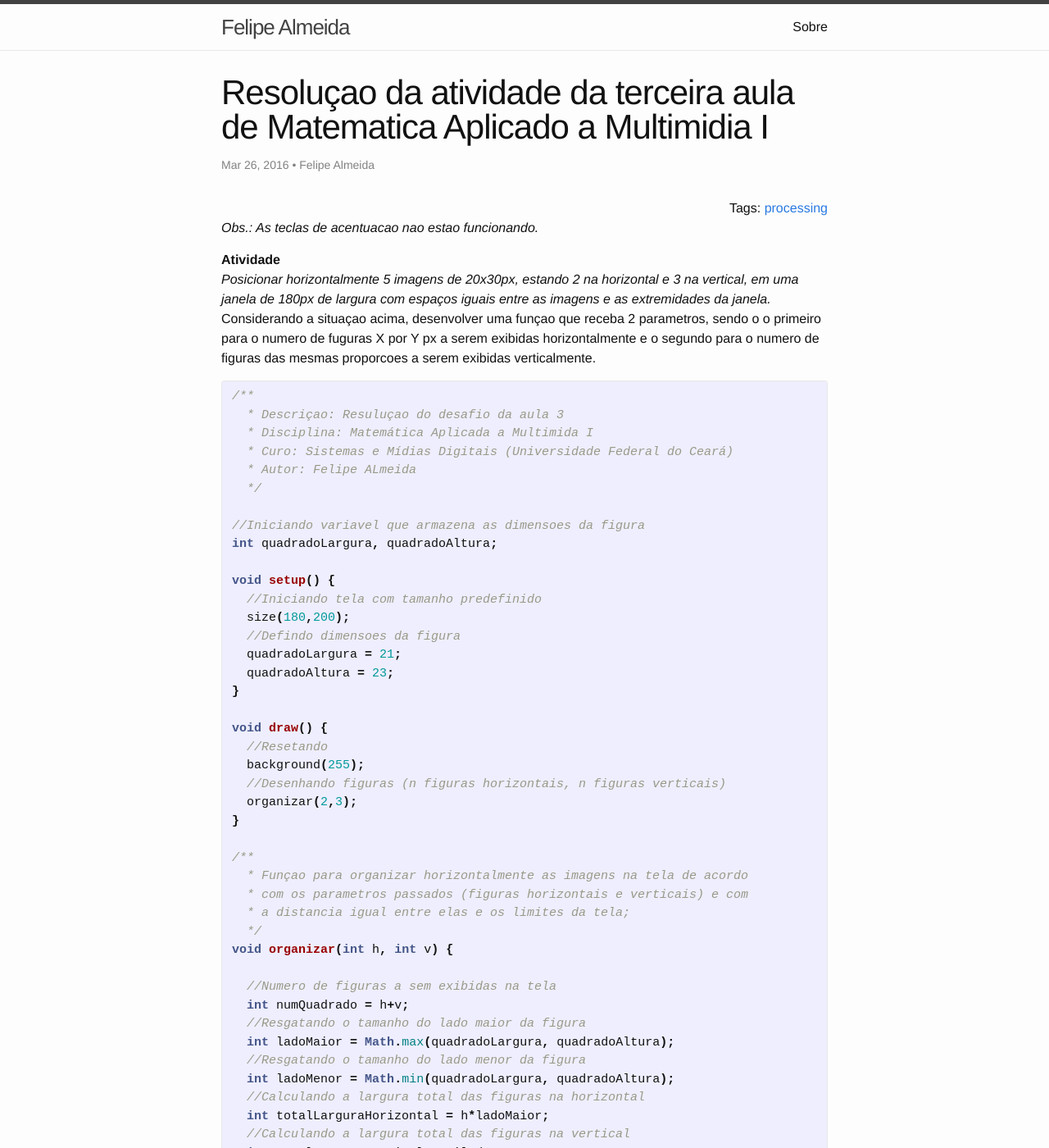
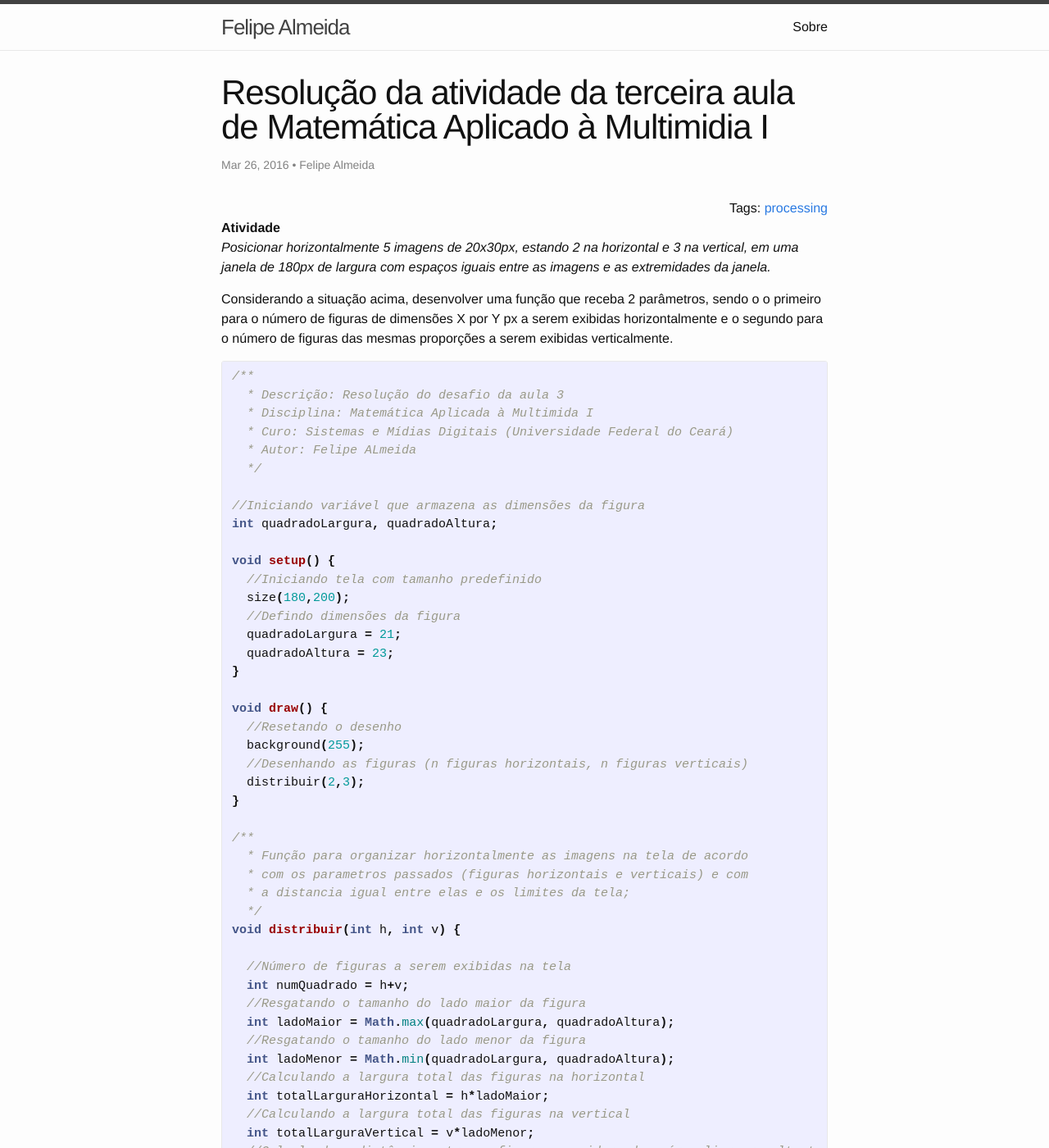
Before and after one commit to falmeidaco/blog-smd, a Jekyll site: the page built from _posts/2016-03-26-resolucao-atividade-aula3-mami.markdown, in a window 1280 px wide and 1400 px high. Shown: the whole window at 82% size. Built offline with Jekyll 4.4.1, drawn with Linux system fonts in a browser that asks for light colours; some of the changed text lies outside the part shown.

Commit message:
mudado o nome da função principal para 'distribuir'; correções de texto

```diff
--- a/_posts/2016-03-26-resolucao-atividade-aula3-mami.markdown
+++ b/_posts/2016-03-26-resolucao-atividade-aula3-mami.markdown
@@ -1,52 +1,52 @@
 ---
 layout: post
-title:  "Resoluçao da atividade da terceira aula de Matematica Aplicado a Multimidia I"
+title:  "Resolução da atividade da terceira aula de Matemática Aplicado à Multimidia I"
 date:   2016-03-26 13:00:00 -0300
 categories: smd matematica-aplicada-a-multimidia-i
 author: Felipe Almeida
 tags:
 - processing
 ---
-*Obs.: As teclas de acentuacao nao estao funcionando.*
 
 **Atividade**
 *Posicionar horizontalmente 5 imagens de 20x30px, estando 2 na horizontal e 3 na vertical, em uma janela de 180px de largura com espaços iguais entre as imagens e as extremidades da janela.*
-Considerando a situaçao acima, desenvolver uma funçao que receba 2 parametros, sendo o o primeiro para o numero de fuguras X por Y px a serem exibidas horizontalmente e o segundo para o numero de figuras das mesmas proporcoes a serem exibidas verticalmente.
+
+Considerando a situação acima, desenvolver uma função que receba 2 parâmetros, sendo o o primeiro para o número de figuras de dimensões X por Y px a serem exibidas horizontalmente e o segundo para o número de figuras das mesmas proporções a serem exibidas verticalmente.
 
 {% highlight java %}
 /**
-  * Descriçao: Resuluçao do desafio da aula 3
-  * Disciplina: Matemática Aplicada a Multimida I
+  * Descrição: Resolução do desafio da aula 3
+  * Disciplina: Matemática Aplicada à Multimida I
   * Curo: Sistemas e Mídias Digitais (Universidade Federal do Ceará)
   * Autor: Felipe ALmeida
   */
 
-//Iniciando variavel que armazena as dimensoes da figura
+//Iniciando variável que armazena as dimensões da figura
 int quadradoLargura, quadradoAltura;
 
 void setup() {
   //Iniciando tela com tamanho predefinido
   size(180,200);
-  //Defindo dimensoes da figura
+  //Defindo dimensões da figura
   quadradoLargura = 21;
   quadradoAltura = 23;
 }
 
 void draw() {
-  //Resetando
+  //Resetando o desenho
   background(255);
-  //Desenhando figuras (n figuras horizontais, n figuras verticais)
-  organizar(2,3);
+  //Desenhando as figuras (n figuras horizontais, n figuras verticais)
+  distribuir(2,3);
 }
 
 /**
-  * Funçao para organizar horizontalmente as imagens na tela de acordo
+  * Função para organizar horizontalmente as imagens na tela de acordo
   * com os parametros passados (figuras horizontais e verticais) e com
   * a distancia igual entre elas e os limites da tela;
   */
-void organizar(int h, int v) {
+void distribuir(int h, int v) {
 
-  //Numero de figuras a sem exibidas na tela
+  //Número de figuras a serem exibidas na tela
   int numQuadrado = h+v;
   //Resgatando o tamanho do lado maior da figura
   int ladoMaior = Math.max(quadradoLargura, quadradoAltura);
@@ -56,29 +56,29 @@ void organizar(int h, int v) {
   int totalLarguraHorizontal = h*ladoMaior;
   //Calculando a largura total das figuras na vertical
   int totalLarguraVertical = v*ladoMenor;
-  //Calculando a distancia entre as figuras considerando
+  //Calculando a distância entre as figuras considerando a área livre resultante das somas das larguras
   int distanciaFiguras = (width-(totalLarguraHorizontal+totalLarguraVertical))/(numQuadrado+1);
   //println(distanciaFiguras);
 
   //Defindo o preenchimento das figuras
   fill(0);
 
-  //Variavel auxilidar para defnir posiçao x das figuras
+  //Variável auxilidar para defnir posição x das figuras
   int proxPosicao = 0;
 
-  //Repeticao relacionada ao numeo de figuras
+  //Repetição relacionada ao número de figuras
   for (int i = 0; i < numQuadrado; i++) {
     //Verifica se existe figuras para ser exibidas na horizontal
     if (i<h) {
       //Desenhando figura horizontal
       rect(proxPosicao+distanciaFiguras, 20, ladoMaior,ladoMenor);
-      //Atualizando variavel auxiliar para ser usada na posicao da proxima figura
+      //Atualizando variável auxiliar para ser usada na posição da próxima figura
       proxPosicao += ladoMaior+distanciaFiguras;
-    //Caso nao exista mais imagens na horizontal a serem exibidas, exibir imagen na vertical
+    //Caso não existam mais imagens na horizontal, exibir imagens na vertical
     } else {
-      //Desenhando figura horizontal
+      //Desenhando figura vertical
       rect(proxPosicao+distanciaFiguras, 20, ladoMenor,ladoMaior);
-      //Atualizando variavel auxiliar para ser usada na posicao da proxima figura
+      //Atualizando variável auxiliar para ser usada na posição da próxima figura
       proxPosicao += ladoMenor+distanciaFiguras;
     }
   }
```
